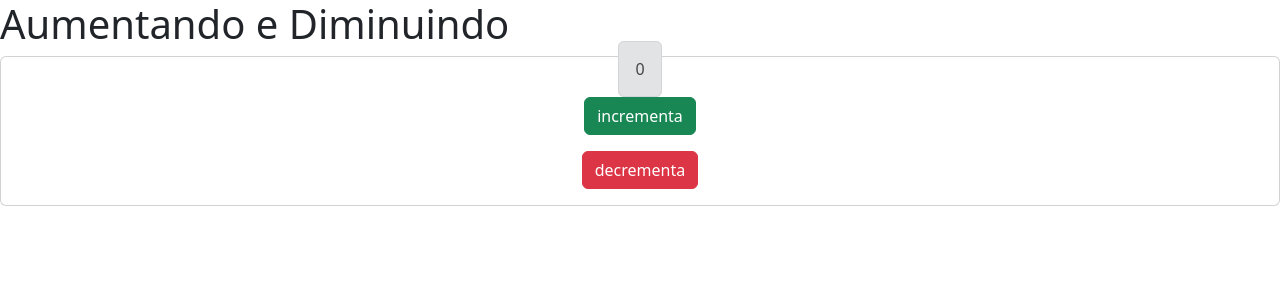
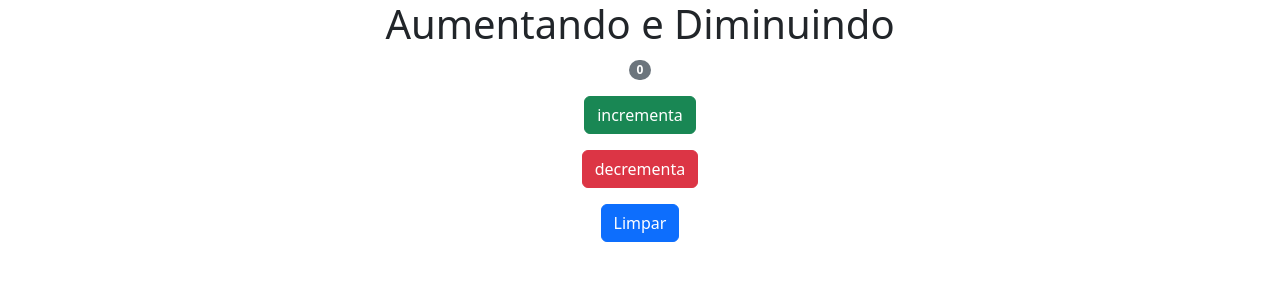
Before and after one commit to flaviocardoso/adicionando-descrentando, a Vue app: page / in a window 1280 px wide. Shown: the top 300 px of the page. Built offline with nearby package versions, Linux system fonts and the light colour scheme.

Commit message:
criando novos components

```diff
--- a/index.html
+++ b/index.html
@@ -1,10 +1,10 @@
 <!DOCTYPE html>
-<html lang="en">
+<html lang="pt-br">
   <head>
     <meta charset="UTF-8" />
     <link rel="icon" type="image/svg+xml" href="/vite.svg" />
     <meta name="viewport" content="width=device-width, initial-scale=1.0" />
-    <title>Vite + Vue + TS</title>
+    <title>App Teste</title>
   </head>
   <body>
     <div id="app"></div>
--- a/src/App.vue
+++ b/src/App.vue
@@ -1,8 +1,16 @@
 <script setup lang="ts">
-  import Count from '@/components/Count.vue'
+  import TitleMessage from '@/components/TitleMessage.vue'
+  import ShowCount from '@/components/ShowCount.vue'
+  import LessCount from '@/components/Less.vue'
+  import ClearCount from '@/components/ClearCount.vue'
+import AddCount from './components/AddCount.vue';
   // import NavBar from './components/NavBar.vue'
 </script>
 
 <template>
-  <Count msg="Aumentando e Diminuindo" />
+  <TitleMessage msg="Aumentando e Diminuindo" />
+  <ShowCount />
+  <AddCount />
+  <LessCount />
+  <ClearCount />
 </template>
--- /dev/null
+++ b/src/components/AddCount.vue
@@ -0,0 +1,36 @@
+<template>
+    <div class="less">
+        <p class="text-center">
+        <button type="button" class="btn btn-success bg-success" @click="add">incrementa</button>
+        </p>
+    </div>
+</template>
+
+<script lang="ts">
+
+import { defineComponent } from 'vue'
+import { useCount } from '@/stores/count'
+
+interface I {
+  msg: string
+}
+
+const AddCount = defineComponent({
+  name: "AddCount",
+  setup() {
+    const store = useCount()
+
+    function add() {
+      store.increment()
+    }
+
+    return {
+      store,
+      add,
+    }
+  }
+});
+
+export default AddCount;
+
+</script>
--- /dev/null
+++ b/src/components/ClearCount.vue
@@ -0,0 +1,36 @@
+<template>
+    <div class="clearcount">
+        <p class="text-center">
+        <button type="button" class="btn btn-primary" @click="clear">Limpar</button>
+        </p>
+    </div>
+</template>
+
+<script lang="ts">
+
+import { defineComponent, ref } from 'vue'
+import { useCount } from '@/stores/count'
+
+interface I {
+  msg: string
+}
+
+const Less = defineComponent({
+  name: "ClearCount",
+  setup() {
+    const store = useCount()
+
+    function clear() {
+      store.clear()
+    }
+
+    return {
+      store,
+      clear,
+    }
+  }
+});
+
+export default Less;
+
+</script>
--- a/src/components/Count.vue
+++ b/src/components/Count.vue
@@ -1,19 +1,21 @@
 <template>
   <div class="count">
     <h1>{{ msg }}</h1>
+    <p class="text-center">
+    <span class="alert alert-secondary" role="alert">{{ store.getCount }}</span>
+    </p>
     <div class="card">
-      <p class="text-center">
-        <span class="alert alert-secondary" role="alert">{{ countStore.count }}</span>
-      </p>
-      <p class="text-center">
+        <p class="text-center">
         <button type="button" class="btn btn-success" @click="add">incrementa</button>
-      </p>
-      <p class="text-center">
+        </p>
+        <p class="text-center">
         <button type="button" class="btn btn-danger bg-danger" @click="less">decrementa</button>
-      </p>
+        </p>
     </div>
   </div>
 </template>
+
+
 
 <script lang="ts">
 
@@ -33,18 +35,18 @@ const Count = defineComponent({
     }
   },
   setup() {
-    const countStore = useCount()
+    const store = useCount()
 
     function add() {
-      countStore.increment()
+      store.increment()
     }
 
     function less() {
-      countStore.decrement()
+      store.decrement()
     }
 
     return {
-      countStore,
+      store,
       add,
       less,
     }
--- /dev/null
+++ b/src/components/Less.vue
@@ -0,0 +1,36 @@
+<template>
+    <div class="less">
+        <p class="text-center">
+        <button type="button" class="btn btn-danger bg-danger" @click="less">decrementa</button>
+        </p>
+    </div>
+</template>
+
+<script lang="ts">
+
+import { defineComponent } from 'vue'
+import { useCount } from '@/stores/count'
+
+interface I {
+  msg: string
+}
+
+const LessCount = defineComponent({
+  name: "LessCount",
+  setup() {
+    const store = useCount()
+
+    function less() {
+      store.decrement()
+    }
+
+    return {
+      store,
+      less,
+    }
+  }
+});
+
+export default LessCount;
+
+</script>
--- /dev/null
+++ b/src/components/ShowCount.vue
@@ -0,0 +1,31 @@
+<template>
+    <div class="showcount">
+        <p class="text-center">
+        <span class="badge rounded-pill bg-secondary">{{ count.getCount }}</span>
+        </p>
+    </div>
+</template>
+
+<script lang="ts">
+
+  import { defineComponent, ref } from 'vue'
+  import { useCount } from '@/stores/count'
+
+  interface I {
+    msg: string
+  }
+
+  const ShowCount = defineComponent({
+    name: "ShowCount",
+    setup() {
+      const count = useCount()
+
+      return {
+        count
+      }
+    }
+  });
+
+  export default ShowCount;
+
+  </script>
--- /dev/null
+++ b/src/components/TitleMessage.vue
@@ -0,0 +1,27 @@
+<template>
+    <div class="titlemessage text-center">
+      <h1>{{ msg }}</h1>
+    </div>
+</template>
+
+<script lang="ts">
+
+  import { defineComponent, ref } from 'vue'
+
+  interface I {
+    msg: string
+  }
+
+  const TitleMessage = defineComponent({
+    name: "TitleMessage",
+    props: {
+      msg: {
+        type: String,
+        required: true
+      }
+    }
+  });
+
+  export default TitleMessage;
+
+  </script>
--- a/src/stores/count.ts
+++ b/src/stores/count.ts
@@ -7,17 +7,24 @@ export const useCount = defineStore({
     }),
     actions: {
         decrement() {
+            if (this.count <= 0) return
             this.count--
         },
         decrementByNumber(n: number) {
-           this.count -= n
+            this.count -= n
         },
         increment() {
             this.count++
         },
         incrementByNumber(n: number) {
             this.count += n
+        },
+        clear() {
+            this.count = 0
         }
+    },
+    getters: {
+        getCount: (state) => state.count,
     }
 });
 
--- a/tsconfig.json
+++ b/tsconfig.json
@@ -24,7 +24,7 @@
       { "name": "@volar-plugins/vetur "}
     ]
   },
-  "include": ["src/**/*.ts", "src/**/*.d.ts", "src/**/*.tsx", "src/**/*.vue"],
+  "include": ["src/**/*.ts", "src/**/*.d.ts", "src/**/*.tsx", "src/**/*.vue", "src/**/*.html"],
   "references": [{ "path": "./tsconfig.node.json" }],
   "exclude": [
     "node_modules"
```
